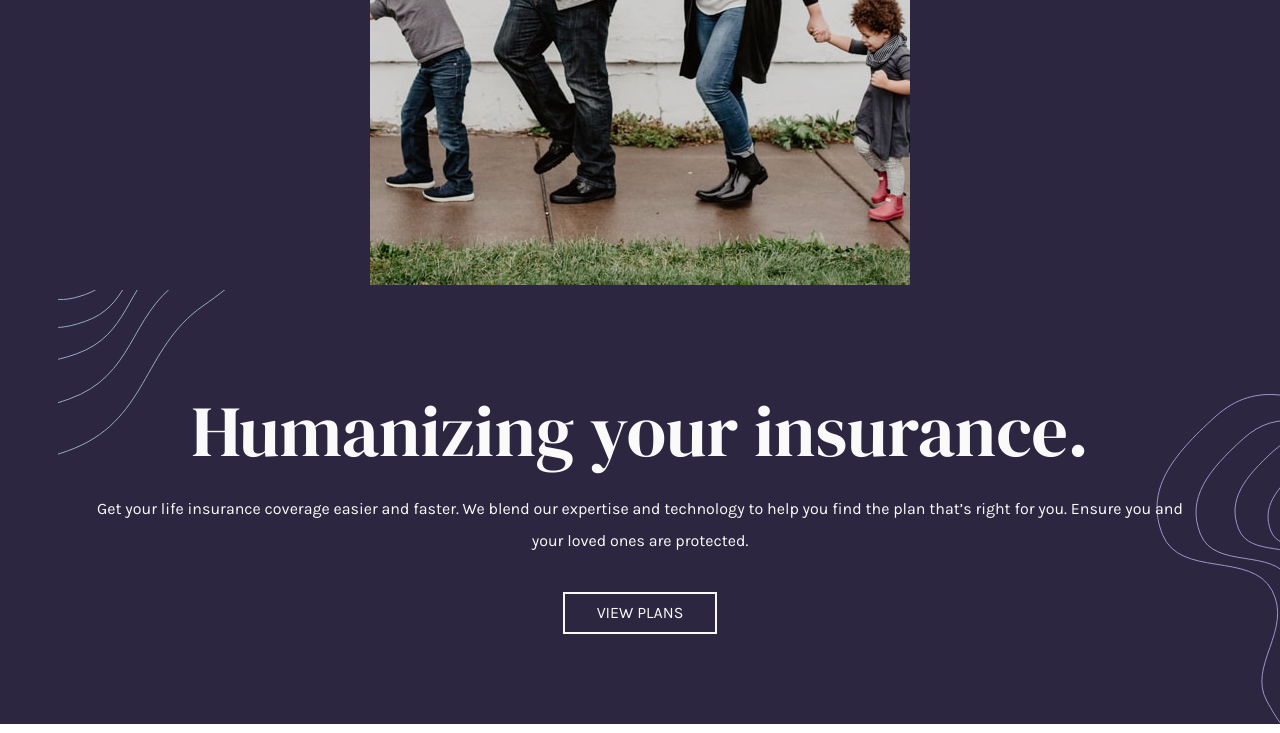
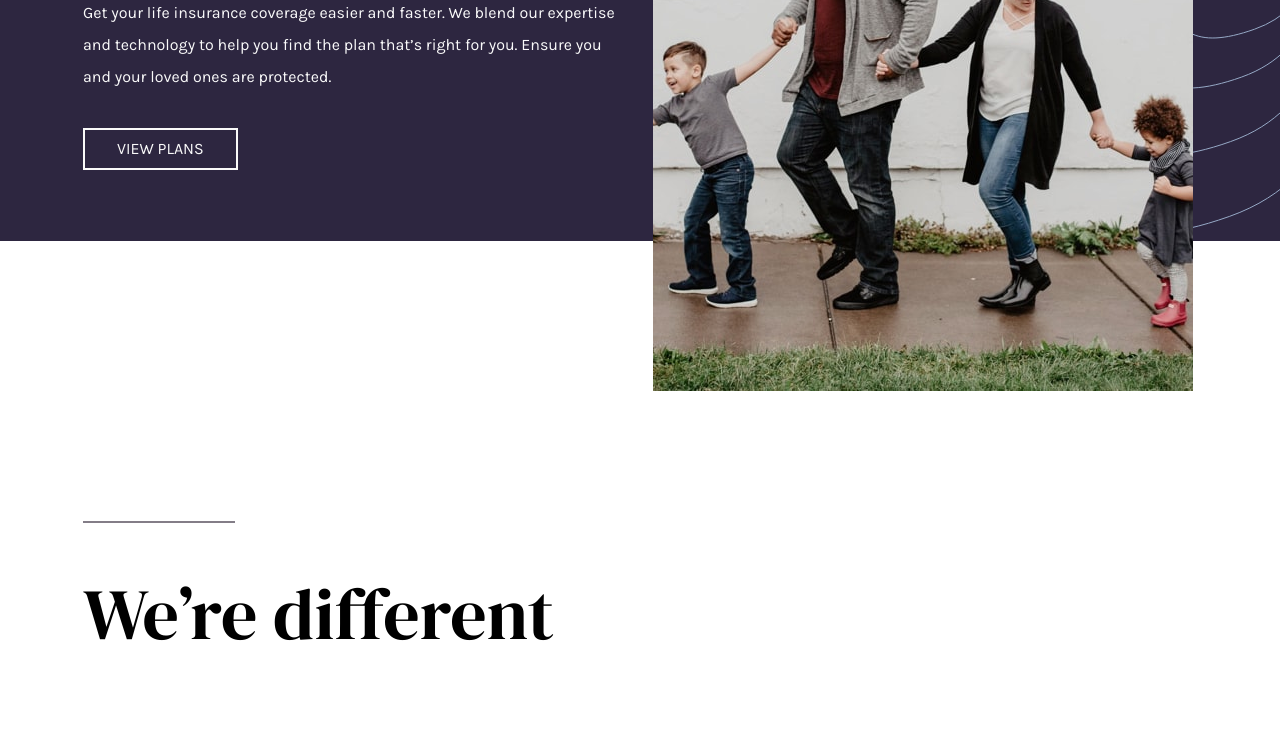
Before and after one commit to arnaudouttier/insure-landing-page-master-ao, a plain HTML site: page index.html in a window 1280 px wide. Shown: the part 449-1182 px from the top of the page. Drawn offline with Linux system fonts and the light colour scheme.

Commit message:
Update index.html

```diff
--- a/index.html
+++ b/index.html
@@ -10,7 +10,7 @@
     <link rel="stylesheet" href="src/css/normalize.css">
     <link rel="stylesheet" href="src/css/base.css">
     <link rel="stylesheet" href="src/css/style.css">
-    <link rel="stylesheet" href="src/css/992px-style.css">
+    <link rel="stylesheet" href="src/css/1134px-style.css">
 </head>
 
 <body>
```
